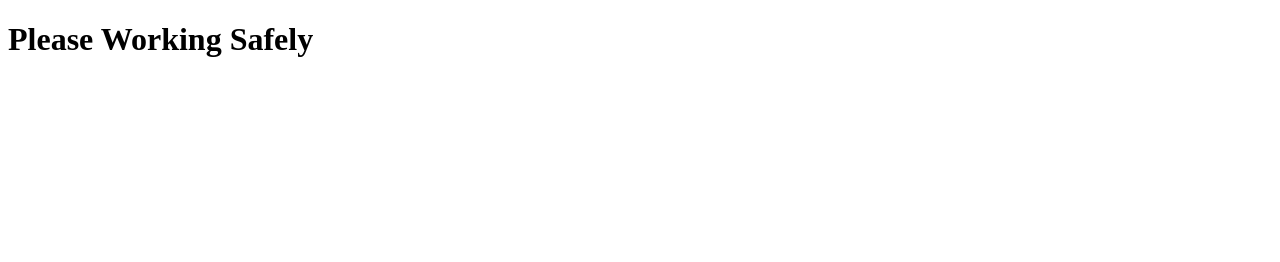
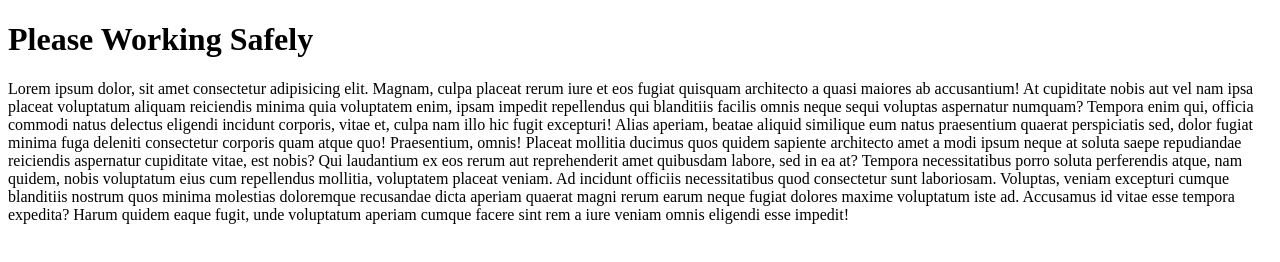
Before and after one commit to Obaid-Salahuddin/Themwegon, a plain HTML site: page index.html in a window 1280 px wide. Drawn offline with Linux system fonts and the light colour scheme.

Commit message:
Add text

```diff
--- a/index.html
+++ b/index.html
@@ -7,5 +7,8 @@
 </head>
 <body>
     <h1>Please Working Safely</h1>
+    <p>
+        Lorem ipsum dolor, sit amet consectetur adipisicing elit. Magnam, culpa placeat rerum iure et eos fugiat quisquam architecto a quasi maiores ab accusantium! At cupiditate nobis aut vel nam ipsa placeat voluptatum aliquam reiciendis minima quia voluptatem enim, ipsam impedit repellendus qui blanditiis facilis omnis neque sequi voluptas aspernatur numquam? Tempora enim qui, officia commodi natus delectus eligendi incidunt corporis, vitae et, culpa nam illo hic fugit excepturi! Alias aperiam, beatae aliquid similique eum natus praesentium quaerat perspiciatis sed, dolor fugiat minima fuga deleniti consectetur corporis quam atque quo! Praesentium, omnis! Placeat mollitia ducimus quos quidem sapiente architecto amet a modi ipsum neque at soluta saepe repudiandae reiciendis aspernatur cupiditate vitae, est nobis? Qui laudantium ex eos rerum aut reprehenderit amet quibusdam labore, sed in ea at? Tempora necessitatibus porro soluta perferendis atque, nam quidem, nobis voluptatum eius cum repellendus mollitia, voluptatem placeat veniam. Ad incidunt officiis necessitatibus quod consectetur sunt laboriosam. Voluptas, veniam excepturi cumque blanditiis nostrum quos minima molestias doloremque recusandae dicta aperiam quaerat magni rerum earum neque fugiat dolores maxime voluptatum iste ad. Accusamus id vitae esse tempora expedita? Harum quidem eaque fugit, unde voluptatum aperiam cumque facere sint rem a iure veniam omnis eligendi esse impedit!
+    </p>
 </body>
 </html>
```
